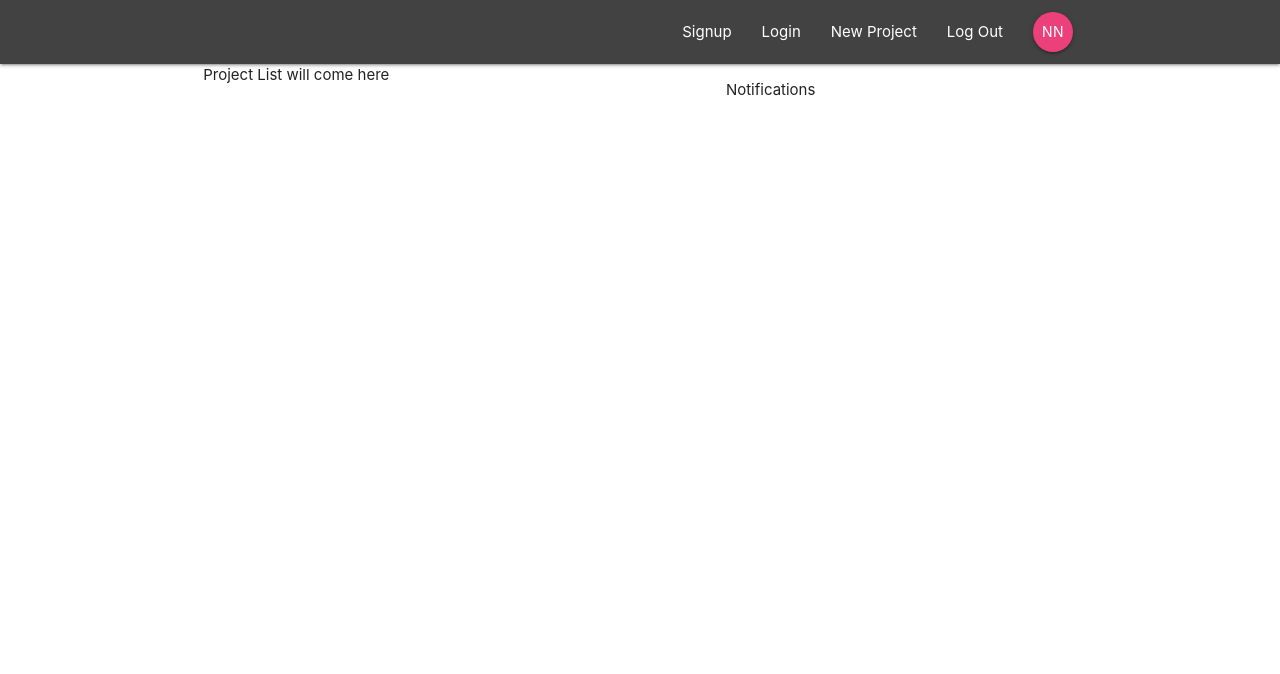
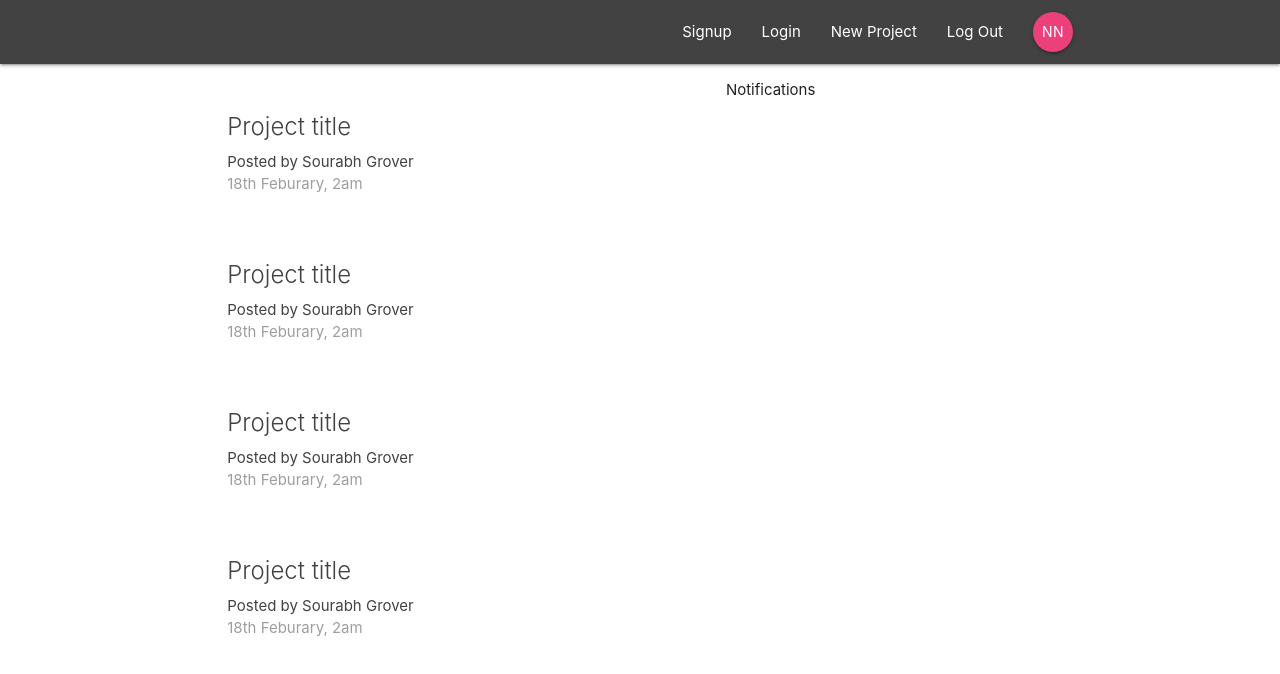
Before and after one commit to sourabhgrover/project-management, a React (Create React App) app: page / in a window 1280 px wide. Shown: the top 674 px of the page. Built offline with nearby package versions, Linux system fonts and the light colour scheme.

Commit message:
Setup ProjectListing Component

```diff
--- a/src/components/dashboard/Dashboard.js
+++ b/src/components/dashboard/Dashboard.js
@@ -1,13 +1,15 @@
 import React from "react";
+
 import Notifications from "./Notifications";
+import ProjectList from "../projects/ProjectList"
 
 const Dashboard = () => {
     return (
         <div className="dashboard container">
             <div className="row">
                 <div className="col s12 m6">
-                    Project List will come here
-            </div>
+                    <ProjectList />
+                </div>
                 <div className="col s12 m5 offset-m1">
                     <Notifications />
                 </div>
--- /dev/null
+++ b/src/components/projects/ProjectList.js
@@ -0,0 +1,16 @@
+import React from "react";
+import ProjectSummary from "./ProjectSummary";
+
+const ProjectList = () => {
+
+    return (
+        <div className="project-list section">
+            <ProjectSummary />
+            <ProjectSummary />
+            <ProjectSummary />
+            <ProjectSummary />
+        </div>
+    );
+}
+
+export default ProjectList;
--- /dev/null
+++ b/src/components/projects/ProjectSummary.js
@@ -0,0 +1,15 @@
+import React from "react";
+
+const ProjectSummary = () => {
+    return (
+        <div className="card z-depth-0 project-summary">
+            <div className="card-content grey-text text-darken-3">
+                <span className="card-title ">Project title</span>
+                <p>Posted by Sourabh Grover</p>
+                <p className="grey-text">18th Feburary, 2am</p>
+            </div>
+        </div>
+    );
+}
+
+export default ProjectSummary;
```
